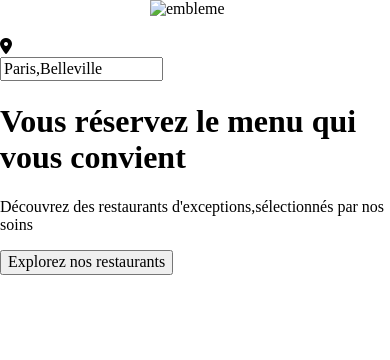
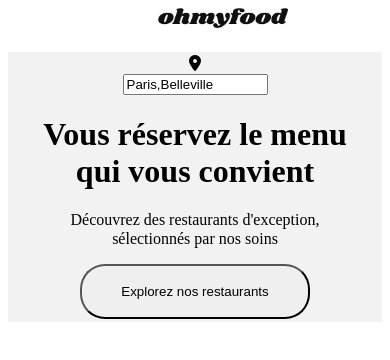
Before and after one commit to Mathieucousson/P3-ancien, a website: page index.html in a window 390 px wide. Drawn offline with nearby package versions, Linux system fonts and the light colour scheme.

Commit message:
debut header

```diff
--- a/index.html
+++ b/index.html
@@ -8,13 +8,15 @@
   <meta name="viewport" content="width=device-width, initial-scale=1">
   <link rel="stylesheet" href="css/normalize.css" />
   <link rel="stylesheet" href="css/style.css">
-  <link rel="stylesheet" href="https://cdnjs.cloudflare.com/ajax/libs/font-awesome/6.1.0/css/all.min.css" integrity="sha512-10/jx2EXwxxWqCLX/hHth/vu2KY3jCF70dCQB8TSgNjbCVAC/8vai53GfMDrO2Emgwccf2pJqxct9ehpzG+MTw==" crossorigin="anonymous" referrerpolicy="no-referrer" />
+  <link rel="stylesheet" href="https://cdnjs.cloudflare.com/ajax/libs/font-awesome/6.1.0/css/all.min.css"
+    integrity="sha512-10/jx2EXwxxWqCLX/hHth/vu2KY3jCF70dCQB8TSgNjbCVAC/8vai53GfMDrO2Emgwccf2pJqxct9ehpzG+MTw=="
+    crossorigin="anonymous" referrerpolicy="no-referrer" />
 
   <title>cartes</title>
 </head>
 
 <body>
-  <header class ="firstblock">
+  <header class="firstblock">
 
     <div class="img">
       <img src="ohmyfood.png" alt="embleme">
@@ -25,24 +27,28 @@
     <form method="post" action="traitement.php">
 
       <div id="recherche">
-
         <div id="logo"><i class="fa-solid fa-location-dot"></i></div>
 
-        <div id="barre"><input type="text" name="pseudo" id="pseudo" value="Paris,Belleville" size="15" maxlength="10"
-            /></div>
-          <h1>Vous réservez le menu qui vous convient</h1>
-          <p>Découvrez des restaurants d'exceptions,sélectionnés par nos soins</p>
+        <div class="barre"><input type="text" name="pseudo" id="pseudo" value="Paris,Belleville"
+            size="15" maxlength="10" /></div>
+      </div>
+
+      <h1>Vous réservez le menu <br>qui vous convient</h1>
+      <p>Découvrez des restaurants d'exception,<br>sélectionnés par nos soins</p>
+      </div>
+
 
 
       <button type="submit" name="action-rechercher" id="bouton">
         <span class="rechercher">Explorez nos restaurants</span>
       </button>
 
-    </div>
     </form>
+
+
   </nav>
 
-
+<section
 
 
 
--- a/sass/main.scss
+++ b/sass/main.scss
@@ -1,18 +1,49 @@
 $black:black;
-p{
 
-color:black ;
+p {
+
+    color: black;
 
 }
 
-.projimg__image {
+@media (max-width: 768px) {
 
-width: 20px;
-height:70px;
+    img {
+        width: 130px;
+        height: 20px;
+        margin-left: 150px;
+        margin-bottom: 20px;
+
+    }
+
+    .disp {
+        display: flex;
+        padding-left: 150px;
+
+
+    }
+
+    nav {
+        background-color:#F2F2F2;
+        border:solid #F2F2F2;
+        flex-direction: column;
+        text-align: center;
+    }
+
+    button {
+        width: 230px;
+        height: 55px;
+        border-radius: 25px;
+
+
+
+ }
+
+span {
+
+color:#9356DC #FF79DA #99E2D0 ;
 
 }
 
-.nav {
-
 
 }
```
Also changed, not shown: css/normalize.css (added), css/style.css, images/logo/ohmyfood@2x.svg (deleted), ohmyfood.png (added), 1 other file. Lines whose indentation alone changed are shown as unchanged.
